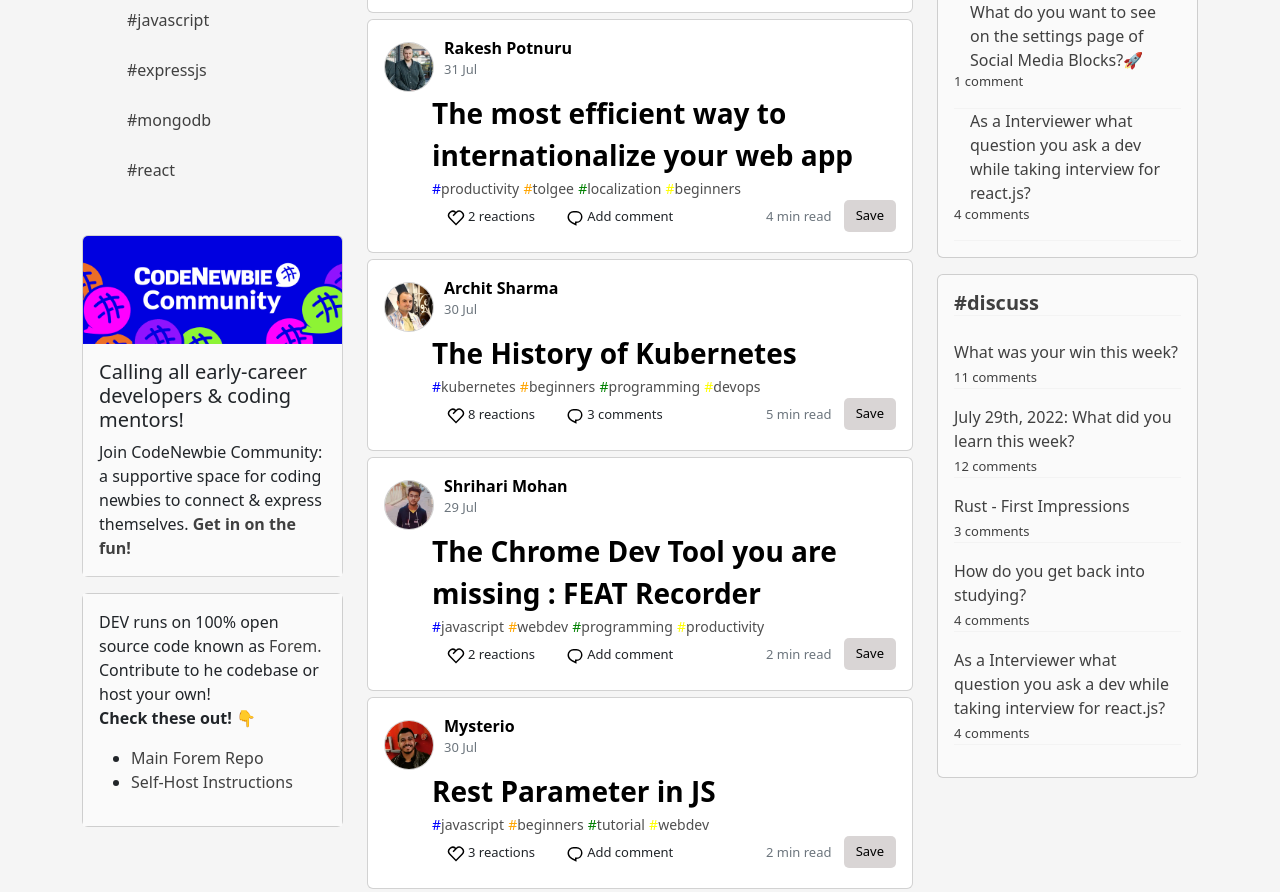
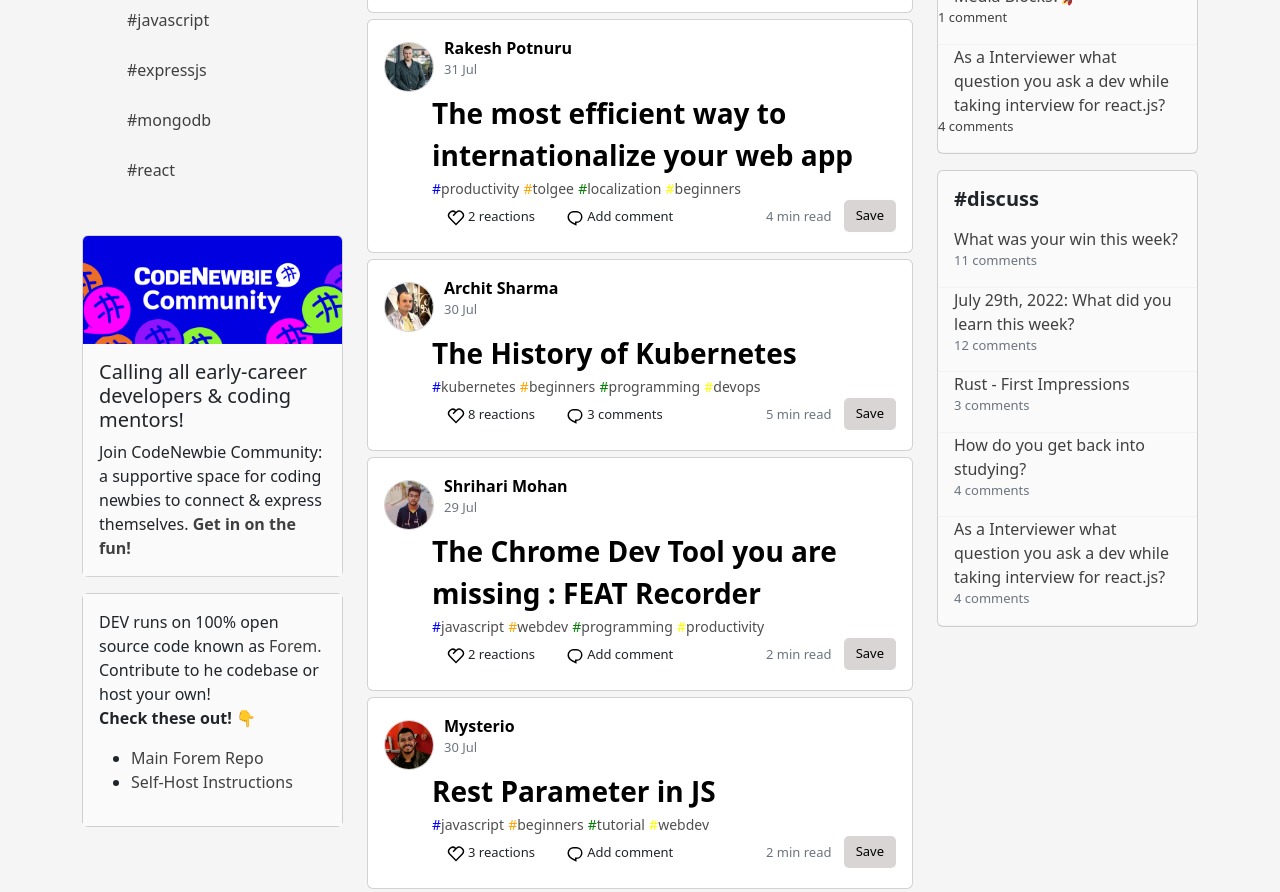
Before and after one commit to AnnieDeLeon/FinalChallengeHTML, a plain HTML site: page index.html in a window 1280 px wide. Shown: the part 1239-2131 px from the top of the page. Drawn offline with nearby package versions, Linux system fonts and the light colour scheme.

Commit message:
Add discuss card changes

```diff
--- a/css/home/_right-aside.scss
+++ b/css/home/_right-aside.scss
@@ -1,9 +1,5 @@
 .right-aside-mq {
     display: none;
-}
-.forem--android-title{
-    color: rgba(59, 73, 223);
-    font-weight: bolder;
 }
 .see-all{
     text-decoration: none;
@@ -19,6 +15,12 @@
     font-size: small;
     text-decoration: none;
 }
+
+.right-aside--title:hover {
+    cursor: pointer;
+    color:hsl(235,72%,55%);
+    }
+
 .right-aside--listings{
     border-bottom: 1px solid rgba(121, 120, 120, 0.055);
     color: hsl(0,0%,25%);
--- a/index.html
+++ b/index.html
@@ -854,7 +854,7 @@
             <div class="card right-aside mt-3">
               <div class="card-body p-0">
                 <div class="d-flex justify-content-around align-items-center py-3">
-                  <h5 class="card-title--listings mb-0"> <strong>Listings</strong> </h5>
+                  <h5 class="mb-0"> <strong>Listings</strong> </h5>
                   <a class="see-all" href="#">See all </a>
                 </div>
                 <section class="right-aside--listings p-0">
@@ -887,7 +887,7 @@
             </div>
 
             <div class="card right-aside mt-3">
-              <div class="card-body">
+              <div class="card-body p-0">
                 <h5 class="right-aside--help-title mb-4"><strong>#help</strong></h5>
                 <section class="right-aside--help">
                   <p class="px-3 m-0">How do you estimate/calculate costs of new features for clients?</p>
@@ -918,14 +918,28 @@
             </div>
 
             <div class="card right-aside mt-3">
-              <div class="card-body">
-                <h5 class="right-aside--discuss mb-4"><strong>#discuss</strong></h5>
-                <p class="right-aside--discuss">What was your win this week? <br> <span class="aside__span--small">11 comments</span></p>
-                <p class="right-aside--discuss">July 29th, 2022: What did you learn this week? <br> <span class="aside__span--small">12 comments</span></p>
-                <p class="right-aside--discuss">Rust - First Impressions <br> <span class="aside__span--small">3 comments</span></p>
-                <p class="right-aside--discuss">How do you get back into studying? <br> <span class="aside__span--small">4 comments</span></p>
-                <p class="right-aside--discuss">As a Interviewer what question you ask a dev while taking interview for react.js? <br> <span class="aside__span--small">4 comments</span> </p>
-
+              <div class="card-body p-0">
+                <h5 class="right-aside--title mb-0 ps-3 py-3"><strong>#discuss</strong></h5>
+                <section class="right-aside--discuss">
+                  <p class="px-3 m-0">What was your win this week?</p>
+                  <p class="aside__span--small text-muted px-3">11 comments</p>
+                </section>
+                <section class="right-aside--discuss">
+                  <p class="px-3 m-0">July 29th, 2022: What did you learn this week?</p>
+                  <p class="aside__span--small text-muted px-3">12 comments</p>
+                </section>
+                <section class="right-aside--discuss">
+                <p class="px-3 m-0">Rust - First Impressions</p>
+                <p class="aside__span--small text-muted px-3">3 comments</p>
+                </section>
+                <section class="right-aside--discuss">
+                <p class="px-3 m-0">How do you get back into studying?</p>
+                <p class="aside__span--small text-muted px-3">4 comments</p>
+                </section>
+                <section class="right-aside--discuss">
+                <p class="px-3 m-0">As a Interviewer what question you ask a dev while taking interview for react.js?</p>
+                <p class="aside__span--small text-muted px-3">4 comments</p>
+                </section>
               </div>
             </div>
 
```
Also changed, not shown: css/style.css, 1 other file.
